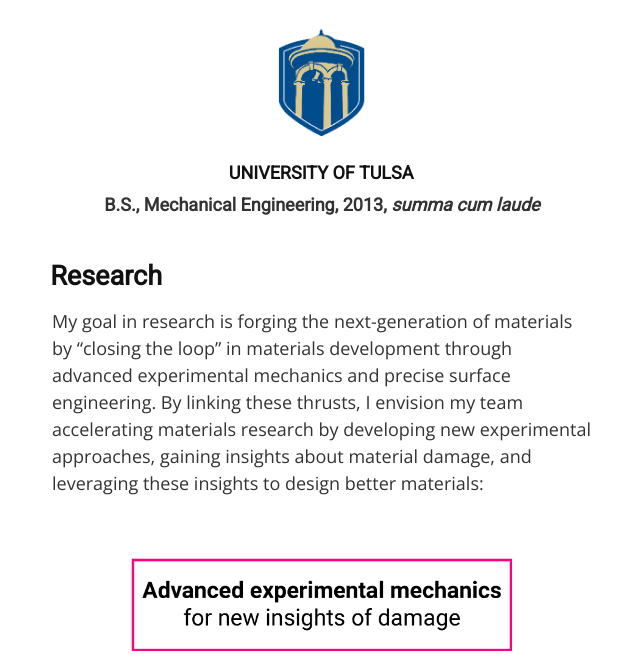
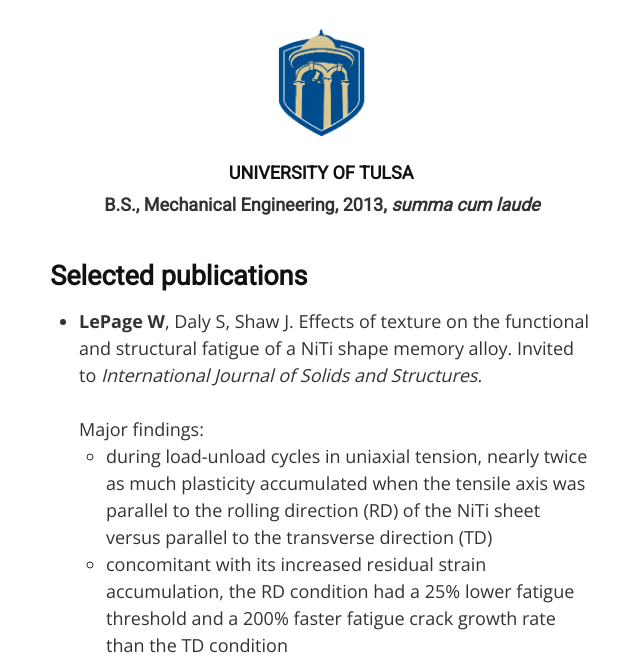
Before and after one commit to wlepage/wlepage.github.io, a Jekyll site: the page built from index.md, in a window 1280 px wide and 1400 px high, scrolled down 812 px. Shown: the top 663 px of the window, without its empty margins (318-958 px from the left). Built offline with Jekyll 4.4.1, drawn with Linux system fonts in a browser that asks for light colours; some of the changed text lies outside the part shown.

Commit message:
Update index.md

```diff
--- a/index.md
+++ b/index.md
@@ -25,21 +25,14 @@ layout: default
 	</div>
 </figure>
 
-## Research
-My goal in research is forging the next-generation of materials by "closing the loop" in materials development through advanced experimental mechanics and precise surface engineering.
-By linking these thrusts, I envision my team accelerating materials research by developing new experimental approaches, gaining insights about material damage, and leveraging these insights to design better materials:
-<br />
-![Closing the loop in structural materials: advanced experimental mechanics for new insights of damage informs precise surface engineering for improved structural materials.](img/approach-01.png "Closing the loop in structural materials: advanced experimental mechanics for new insights of damage informs precise surface engineering for improved structural materials.")
-For my doctoral dissertation, I investigated the fatigue of shape memory alloys with new techniques for digital image correlation. For my postdoctoral research, I am developing corrosion protection strategies for magnesium, as well as solid-state batteries that can be incorporated into structural composites. For both the corrosion protection layers and the solid-state battery electrodes, I am leveraging the precise thickness and composition control of atomic layer deposition. Moving forward, I am eager to connect skills from my dissertation and postdoctoral work to both study and create groundbreaking materials.
-
-<div id="Ricons">
-	<a class="Ricon" href="https://scholar.google.com/citations?user=ACk2g1gAAAAJ">
-	<img class="Ricon" src="img/gs.png" width="48" height="48" />
-	<figcaption>Find me on Google Scholar</figcaption>
-	</a>
-</div>
-
 ## Selected publications
++ __LePage W__, Daly S, Shaw J. Effects of texture on the functional and structural fatigue of a NiTi shape memory alloy. Invited to _International Journal of Solids and Structures_.<br /><br />
+Major findings:
+	+ during load-unload cycles in uniaxial tension, nearly twice as much plasticity accumulated when the tensile axis was parallel to the rolling direction (RD) of the NiTi sheet versus parallel to the transverse direction (TD)
+	+ concomitant with its increased residual strain accumulation, the RD condition had a 25% lower fatigue threshold and a 200% faster fatigue crack growth rate than the TD condition
+	+ these macroscopic findings correlated with microscopic observations of crack closure: the RD crack tip opened at much lower stress intensities than the TD crack tip
+	+ these results suggest that if all other microstructural factors are the same (e.g. composition, grain size, and precipitates), then tension along the "difficult-to-transform" direction of the material (e.g. \[100], most closely resembled in the TD condition for the sheet in this work)<br />
+![Effects of texture on functional and structural fatigue of NiTi](img/TOC_texturefatigue.png "Effects of texture on functional and structural fatigue of NiTi")<br />
 + __LePage W__, Chen Y, Kazyak E, Chen K-H, Sanchez A, Poli A, Arruda E, Thouless MD, and Dasgupta N. Lithium Mechanics: Roles of Strain Rate and Temperature and Implications for Lithium Metal Batteries. _Journal of The Electrochemical Society_, 2019. [https://doi.org/10.1149/2.0221902jes](https://doi.org/10.1149/2.0221902jes).<br /><br />
 Major findings:
 	+ the mechanical response of Li was measured in inert gas environments over a wide range of strain rates and temperatures
@@ -52,13 +45,6 @@ Major findings:
 	+ macroscopic fatigue crack growth correlated well with microscopic crack tip observations: the grain sizes with relatively fast macroscopic crack growth rates exhibited large crack displacements at the microscale, and vice versa
 	+ crack closure was observed with SEM-DIC on the microscale (not with an indirect measurement like crack mouth gages), and crack closure in the 1500 nm grain size was suspected to slow its crack growth rate<br />
 ![Grain size effects on NiTi fatigue crack growth](img/TOC_grainsizeNiTiFatigue-01.png "Grain size effects on NiTi fatigue crack growth")<br />
-+ __LePage W__, Daly S, Shaw J. Cross polarization for improved digital image correlation. _Experimental Mechanics_, 2016. [doi:10.1007/s11340-016-0129-2](http://doi.org/10.1007/s11340-016-0129-2)<br /><br />
-Major findings:
-	+ expedient method for optimizing a popular and powerful experimental mechanics technique, optical digital image correlation (DIC)
-	+ eliminates saturated pixels to preserve sub-pixel displacement resolution
-	+ improves correlation confidence interval by about 10%
-	+ reduces 2-D DIC error by up to 60%<br />
-![Cross polarization for improved DIC](img/TOC_crosspolarization.png "Cross polarization for improved DIC")<br />
 
 ## Selected awards
 + First place, International Student Paper Competition, Society for Experimental Mechanics (SEM) Conference, 2018
```
